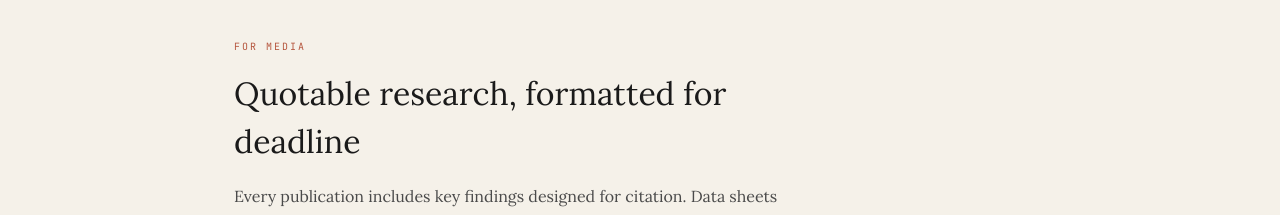
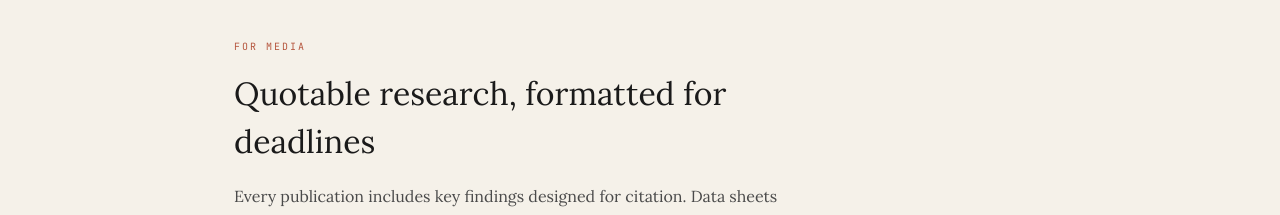
Before and after one commit to scosullivan/security-ireland, a Next.js app: page /for-media in a window 1280 px wide. Shown: the part 122-337 px from the top of the page. Built offline with nearby package versions, Linux system fonts and the light colour scheme.

Commit message:
Update page.tsx

```diff
--- a/src/app/for-media/page.tsx
+++ b/src/app/for-media/page.tsx
@@ -38,7 +38,7 @@ export default async function ForMedia() {
           For Media
         </div>
         <h1 style={{ fontFamily: 'var(--font-serif)', fontSize: '32px', fontWeight: 400, color: 'var(--color-ink)', marginBottom: '16px', maxWidth: '600px' }}>
-          Quotable research, formatted for deadline
+          Quotable research, formatted for deadlines
         </h1>
         <p style={{ fontFamily: 'var(--font-serif)', fontSize: '16px', color: 'var(--color-graphite)', lineHeight: 1.75, maxWidth: '560px', marginBottom: '40px' }}>
           Every publication includes key findings designed for citation. Data sheets are formatted for broadcast graphics. For press enquiries or commentary requests, contact <a href="mailto:info@securityireland.ie" style={{ color: 'var(--color-terracotta)' }}>info@securityireland.ie</a>.
```
